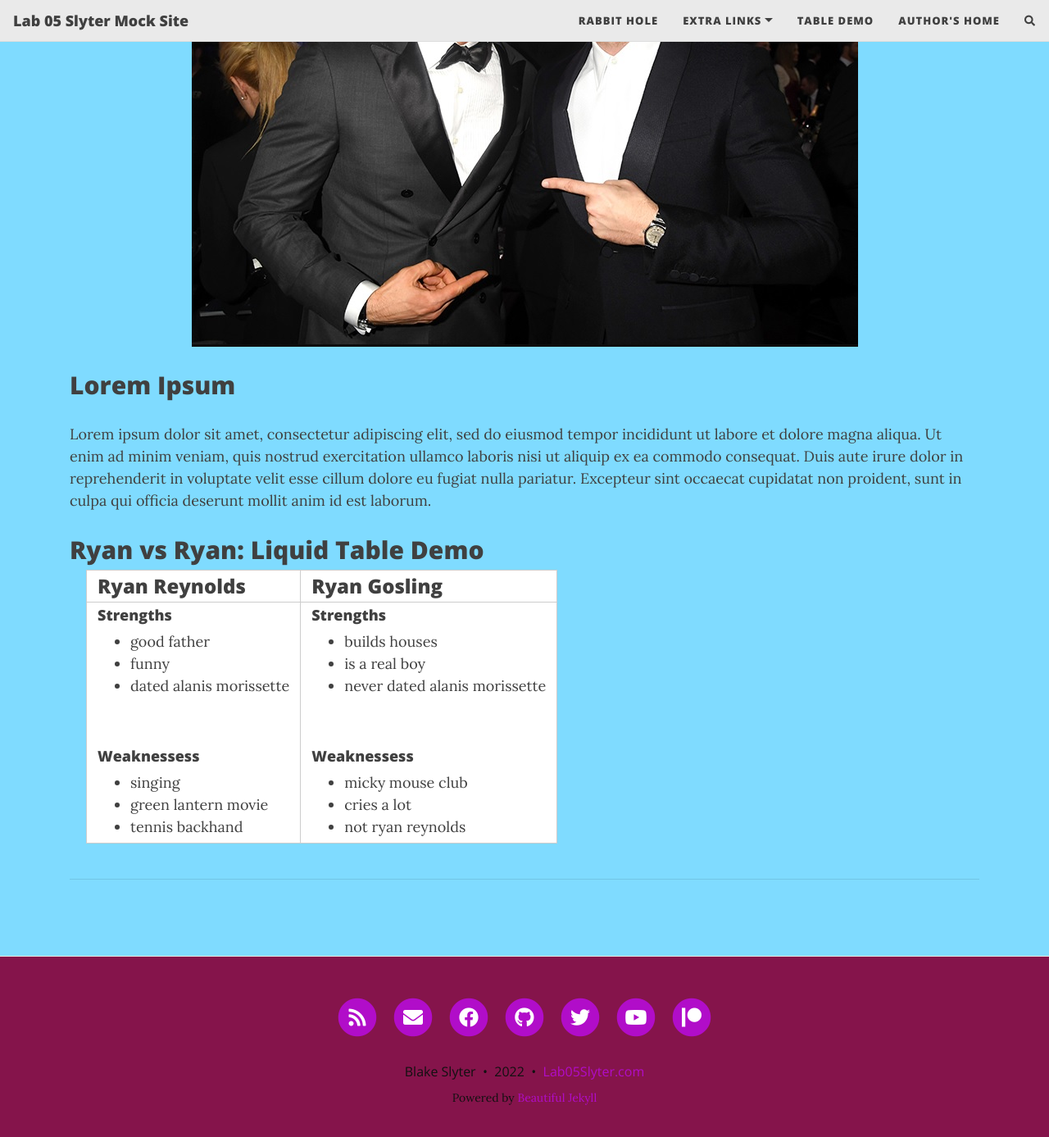
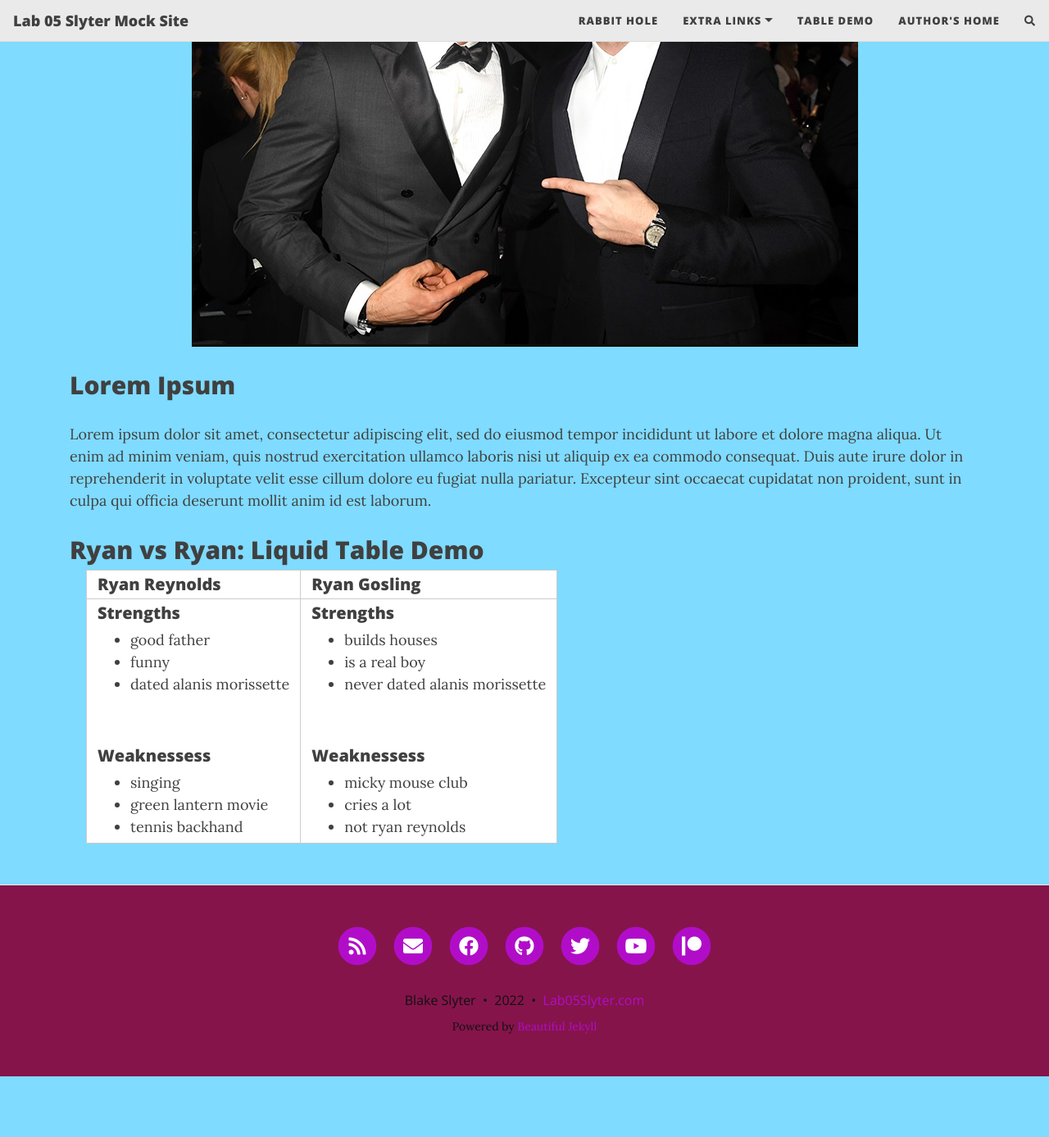
Before and after one commit to Bslyter/bslyter.github.io, a Jekyll site: the page built from table-demo.md, in a window 1280 px wide and 1400 px high, scrolled down 309 px. Shown: the top 1387 px of the window at 82% size. Built offline with Jekyll 4.4.1, drawn with Linux system fonts in a browser that asks for light colours; nearby versions of some CDN libraries; comment, search, counter and statistics services are not loaded; after the commit the page ends 1622 px from its top, so only the background shows below that.

Commit message:
Update liquid-table.html

```diff
--- a/_layouts/liquid-table.html
+++ b/_layouts/liquid-table.html
@@ -79,21 +79,27 @@
 </table>
 
 
-<br>
+<style>
 
-<hr>
+  h2 {
+    color = gray;
+    font-size: 30px;
+    font: Copperplate;
+  }
 
-<br>
+  h3 {
+    color = gray;
+    font-size: 20px;
+    font: Verdana;
+  }
 
-<style>
-  pre{
-  font-family: Consolas, Menlo, Monaco, Lucida Console, Liberation Mono, DejaVu Sans Mono, Bitstream Vera Sans Mono, Courier New, monospace, serif;
-  margin-bottom: 10px;
-  padding: 5px;
-  background-color: #eee;
-  width: 750px!ie7;
-  padding-bottom: 20px!ie7;
-}
+   h4 {
+    color = gray;
+    font-size: 20px;
+    font: Verdana;
+  }
+
+
 
 ui {
   padding-inline-start: 10px;
```
